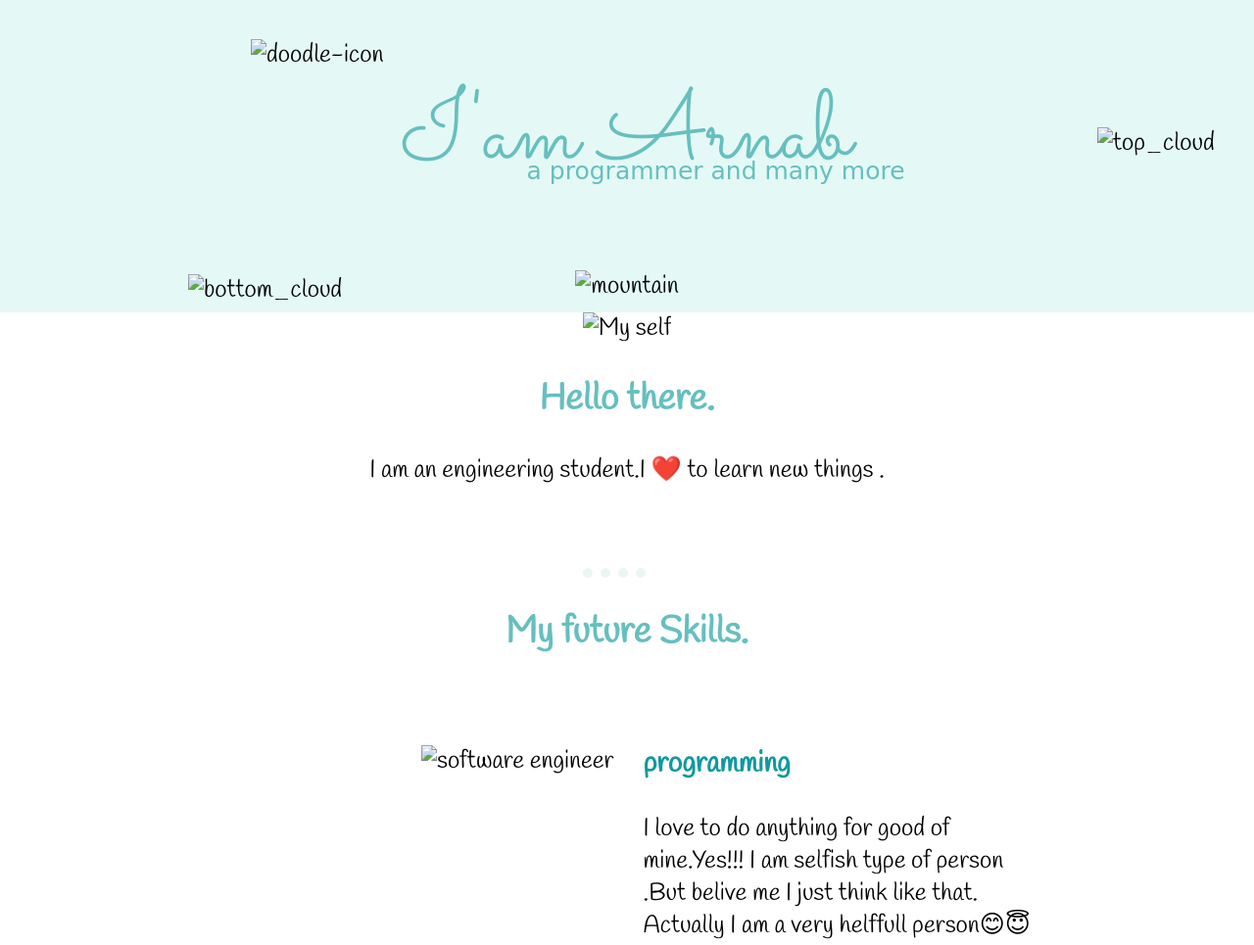
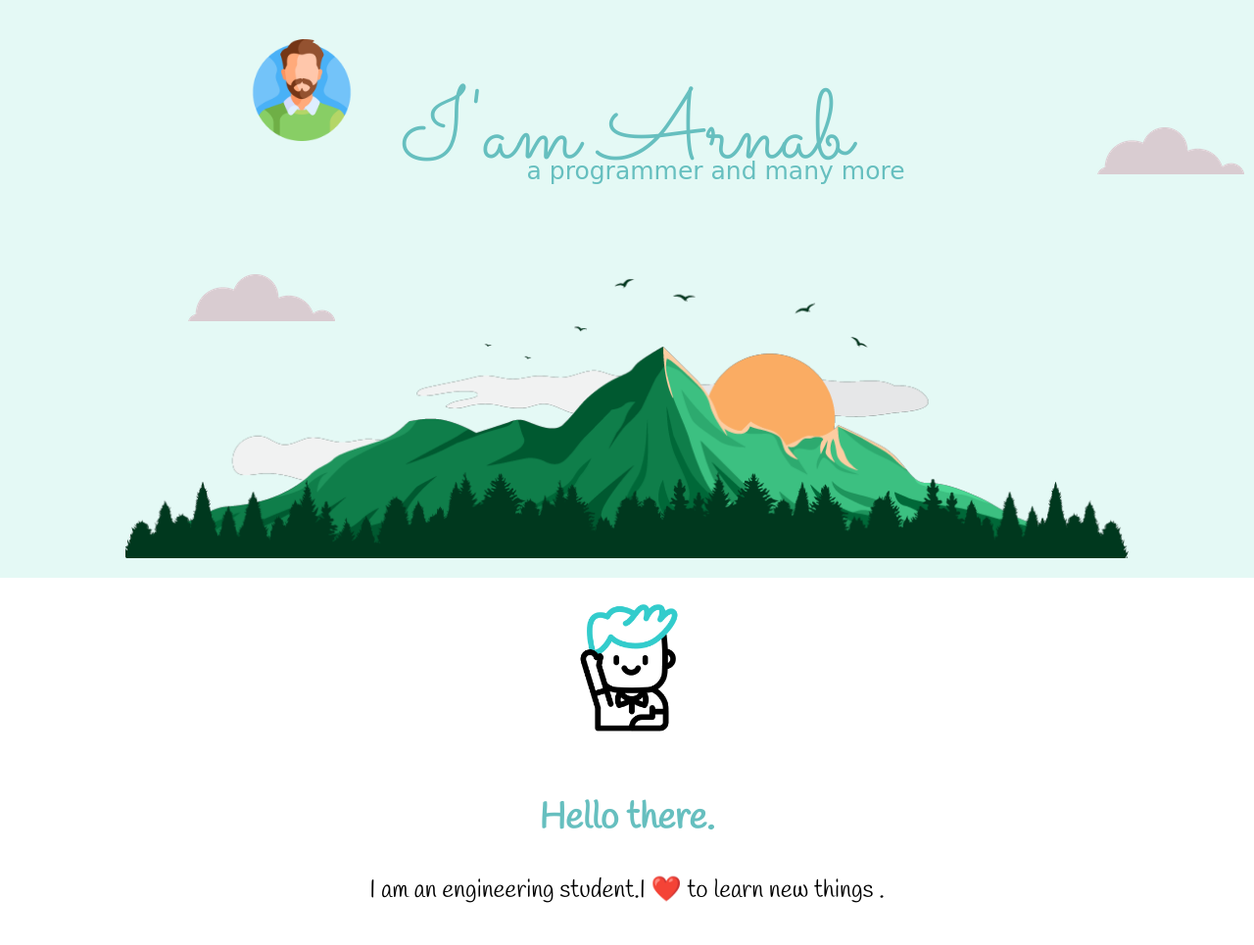
Before and after one commit to Addmeintocode/IamArnab.github.io, a plain HTML site: page index.html in a window 1280 px wide. Shown: the part 40-1005 px from the top of the page at 98% size. Drawn offline with Linux system fonts and the light colour scheme; files whose address does not match are found by name; a web font is replaced by a local one.

Commit message:
Update index.html

```diff
--- a/index.html
+++ b/index.html
@@ -6,7 +6,7 @@
     <meta name="viewport" content="width=device-width, initial-scale=1.0">
     <title>Arnab Maji</title>
     <link rel="stylesheet" href="/My Site/CSS/style.css">
-    <link rel="icon" href="/My Site/images/man (2).png">
+    <link rel="icon" href="images/man (2).png">
 
     <link rel="preconnect" href="https://fonts.googleapis.com">
     <link rel="preconnect" href="https://fonts.gstatic.com" crossorigin>
@@ -16,18 +16,18 @@
 
 <body>
     <div class="top-container">
-        <img class="top_cloud" src="/My Site/images/cloud.png" alt="top_cloud">
-        <img class="icon" src="/My Site/images/man (2).png" alt="doodle-icon">
+        <img class="top_cloud" src="images/cloud.png" alt="top_cloud">
+        <img class="icon" src="images/man (2).png" alt="doodle-icon">
         <h1>I'am Arnab</h1>
         <p id="iam">a programmer and many more</p>
-        <img class="bottom_cloud" src="/My Site/images/cloud.png" alt="bottom_cloud">
-        <img class="mountain" src="/My Site/images/green_mountain.png" alt="mountain">
+        <img class="bottom_cloud" src="images/cloud.png" alt="bottom_cloud">
+        <img class="mountain" src="images/green_mountain.png" alt="mountain">
 
     </div>
 
     <div class="middle-container">
         <div class="profile">
-            <img class="medi" src="/My Site/images/student.gif" alt="My self">
+            <img class="medi" src="images/student.gif" alt="My self">
             <h2>Hello there.</h2>
             <p >I am an engineering student.I ❤️ to learn new things .</p><br>
             <p class="border"></p>
@@ -36,12 +36,12 @@
         <div class="skills">
             <h2>My future Skills.</h2>
             <div class="skill-row">
-                <img class="software" src="/My Site/images/computer-engineer.png" alt="software engineer ">
+                <img class="software" src="images/computer-engineer.png" alt="software engineer ">
                 <h3>programming</h3>
                 <p>I love to do anything for good of mine.Yes!!! I am selfish type of person .But belive me I just think like that. Actually  I am a very helffull person😊😇 </p>
             </div>
             <div class="skill-row">
-                <img class="poem" src="/My Site/images/poem.png" alt="poem">
+                <img class="poem" src="images/poem.png" alt="poem">
                 <h3><em> poem</em> </h3>
                 <p class="creative"><em>Yes!! I'm kinda creative person.In my childhood I went to an art school . And from the childhood I love to lisint stories .</em></p>
             </div>
```
